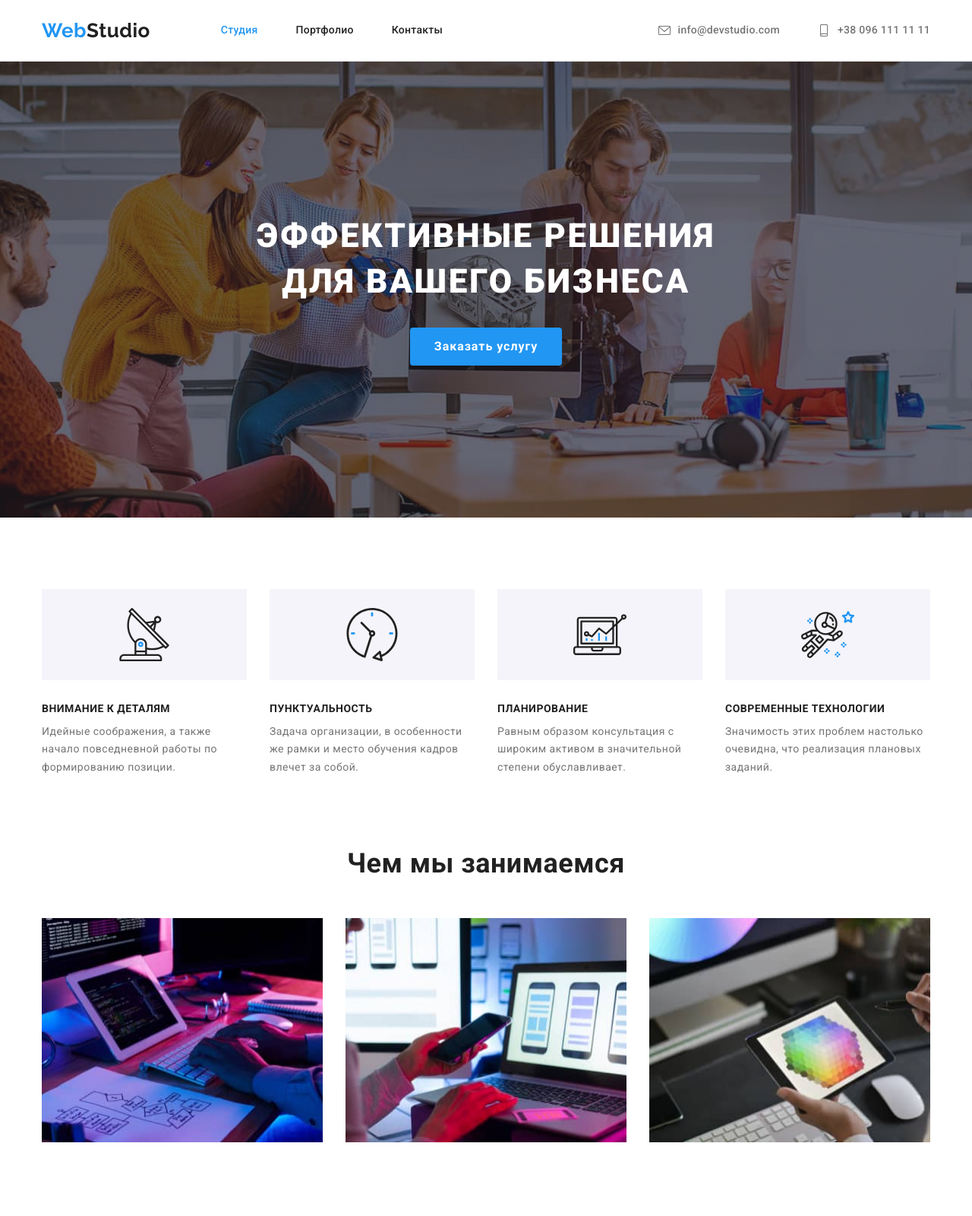
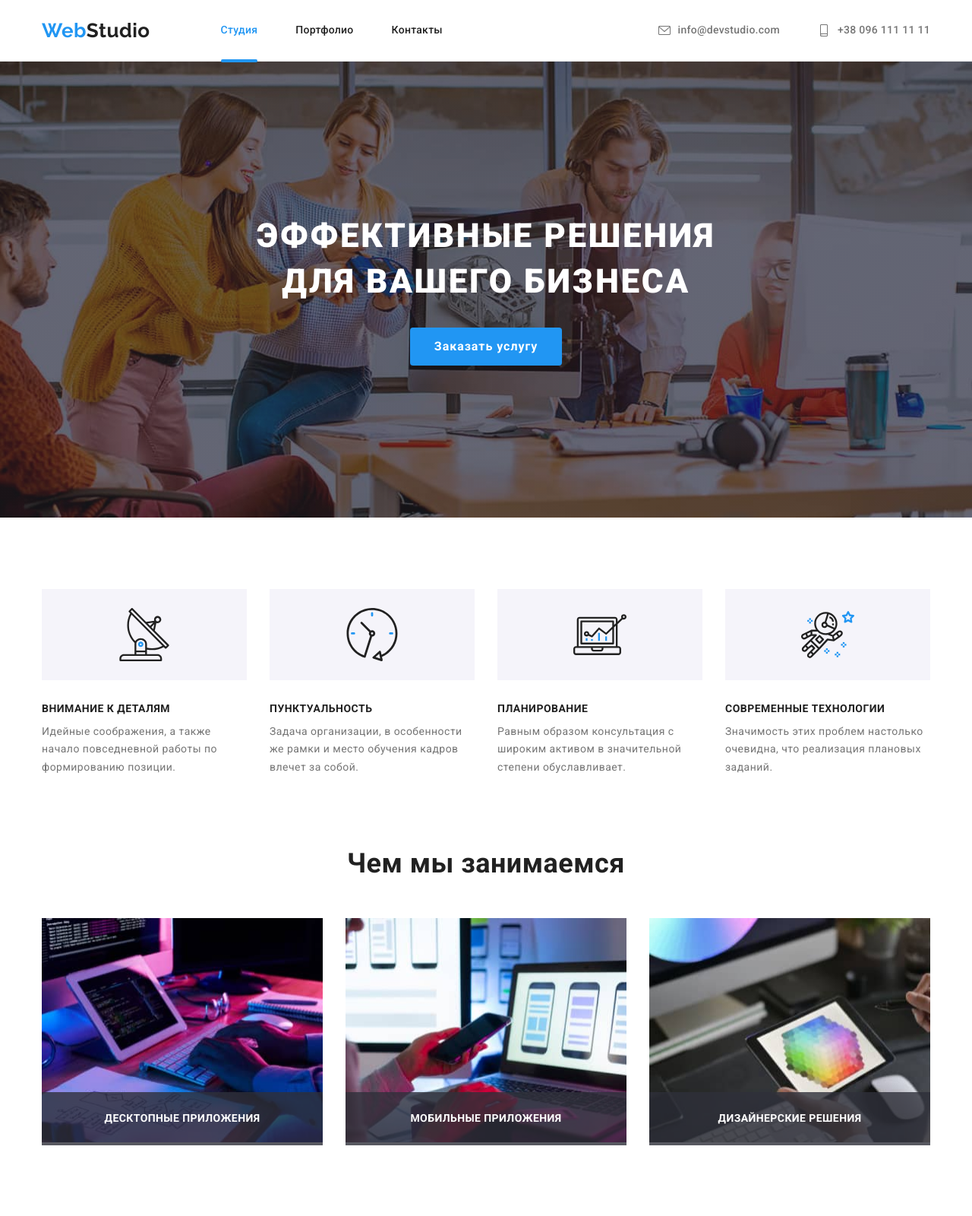
Before and after one commit to MaksymFrankov/goit-markup-hw-05, a plain HTML site: page index.html in a window 1280 px wide. Shown: the top 1600 px of the page at 76% size. Drawn offline with nearby package versions, Linux system fonts and the light colour scheme.

Commit message:
index-all?

```diff
--- a/css/styles.css
+++ b/css/styles.css
@@ -41,9 +41,11 @@ body {
 
 /* -----------------Header----------------- */
 .logo {
-  display: flex;
-  align-items: center;
+  display: inline;
+  /* align-items: center; */
   margin-right: 93px;
+  padding-bottom: 24px;
+  padding-top: 24px;
 
   font-family: 'Raleway', sans-serif;
   font-weight: 700;
@@ -54,6 +56,10 @@ body {
 }
 .particle-web {
   color: var(--secondary-color);
+}
+.site-navigaton{
+  display: flex;
+  align-items: center;
 }
 .nav-list {
   padding-top: 32px;
@@ -66,11 +72,24 @@ body {
   letter-spacing: 0.02em;
   text-decoration: none;
   color: var(--main-text-color);
-  /* background: tomato; */
+
+  transition: color 250ms cubic-bezier(0.4, 0, 0.2, 1);
+  position: relative;
 }
 .nav-list:hover,
-.nav-list:focus {
+.nav-list:focus,
+.accent {
   color: var(--secondary-color);
+}
+.nav-list.accent::after {
+  content: '';
+  width: 100%;
+  height: 4px;
+  border-radius: 2px;
+  background-color: var(--secondary-color);
+  position: absolute;
+  left: 0;
+  bottom: -1.75px;
 }
 .contact-list {
   padding-top: 32px;
@@ -82,15 +101,15 @@ body {
   line-height: 1.14;
   letter-spacing: 0.02em;
   text-decoration: none;
+
   color: var(--gray);
+  transition: color 250ms cubic-bezier(0.4, 0, 0.2, 1);
 }
 .contact-list:hover,
 .contact-list:focus {
   color: var(--secondary-color);
 }
-.accent{
-  color: var(--secondary-color);
-}
+
 .page-nav {
   display: flex;
 }
@@ -99,10 +118,12 @@ body {
   display: flex;
   align-items: center;
   border-bottom: var(--header-border) 1px solid;
+  width: 100%;
 }
 .contact-item-icon {
   fill: currentColor;
   margin-right: 10px;
+  /* max-width: 142px; */
   }
 
 
@@ -114,7 +135,7 @@ body {
   padding-left: 15px;
   padding-right: 15px;
 }
-.section{
+.section {
 padding-top: 94px;
 padding-bottom: 94px;
 }
@@ -159,6 +180,8 @@ padding-bottom: 94px;
   cursor: pointer;
   border: none;
   flex-grow: 1;
+  transition: color 250ms cubic-bezier(0.4, 0, 0.2, 1),
+  background-color 250ms cubic-bezier(0.4, 0, 0.2, 1);
 
   margin-top: 30px;
   display: inline-block;
@@ -189,6 +212,27 @@ padding-bottom: 94px;
 
 .features-icon-item+.features-icon-item {
   margin-left: 30px;
+}
+.about-top-text {
+  display: flex;
+  justify-content: center;
+  align-items: center;
+  width: 370px;
+  height: 70px;
+  font-weight: 700;
+  font-size: 14px;
+  line-height: 1.14;
+  text-align: center;
+  letter-spacing: 0.03em;
+  text-transform: uppercase;
+  color: var(--white);
+  background-color: rgba(47, 48, 58, 0.8);
+
+  position: absolute;
+  bottom: 0;
+}
+.features-item {
+  position: relative;
 }
 .benefits-header {
   font-weight: 700;
@@ -281,6 +325,9 @@ padding-bottom: 94px;
   border-radius: 50%;
   background-color: var(--white);
   color: var(--icon-color);
+
+  transition: color 250ms cubic-bezier(0.4, 0, 0.2, 1),
+  background-color 250ms cubic-bezier(0.4, 0, 0.2, 1);
 }
 
 .team-social-link:hover,
@@ -420,6 +467,7 @@ padding: 0;
   height: 100%;
   border-radius: 50%;
   background-color: rgba(255, 255, 255, 0.1);
+  transition: background-color 250ms cubic-bezier(0.4, 0, 0.2, 1)
 }
 
 .footer-social-link:hover,
@@ -467,6 +515,8 @@ padding: 0;
   color: var(--icon-color);
   border: 1px solid #afb1b8;
   border-radius: 4px;
+  transition: color 250ms cubic-bezier(0.4, 0, 0.2, 1),
+  border-color 250ms cubic-bezier(0.4, 0, 0.2, 1);
 }
 
 .client-icon {
--- a/index.html
+++ b/index.html
@@ -16,9 +16,10 @@
 
 
 
-            <a class="logo" href="index.html" ><span class="particle-web">Web</span>Studio</a>
+
             <nav class="site-navigaton">
-            <ul class="all-lists-nav">
+                <a class="logo" href="index.html"><span class="particle-web">Web</span>Studio</a>
+            <ul class="all-lists-nav all-lists">
                 <li class="item"><a class="nav-list accent" href="./index.html">Студия</a></li>
                 <li class="item"><a class="nav-list" href="./portfolio.html">Портфолио</a></li>
                 <li class="item"><a class="nav-list" href="">Контакты</a></li>
@@ -34,11 +35,14 @@
            info@devstudio.com
           </a>
          </li>
-            <li class="item contact-item"><a class="contact-list" href="tel:+380961111111">
-              <svg class="contact-item-icon" width="16" height="16">
-               <use href="./images/icons.svg#icon-smartphone"></use>
-              </svg>
-            +38 096 111 11 11</a></li>
+          <li class="item contact-item">
+           <a class="contact-list" href="tel:+380961111111">
+            <svg class="contact-item-icon" width="16" height="16">
+             <use href="./images/icons.svg#icon-smartphone"></use>
+            </svg>
+            +38 096 111 11 11
+           </a>
+          </li>
         </ul>
         </div>
     </header>
@@ -101,14 +105,23 @@
             <h2 class="secondary-header">Чем мы занимаемся</h2>
 
             <ul class="all-lists features">
-                <li class="item">
-                    <img src="./images/working-on-tablet.jpg" alt="Пишем код" width="370" height="295">
+                <li class="item features-item">
+                    <img src="./images/working-on-tablet.jpg" alt="Десктопные приложения" width="370" height="295">
+                    <div class="about-top">
+                     <p class="about-top-text">Десктопные приложения</p>
+                    </div>
                 </li>
-                <li class="item">
-                    <img src="./images/working-on-phone.jpg" alt="Адаптируем под телефоны" width="370" height="295">
+                <li class="item features-item">
+                    <img src="./images/working-on-phone.jpg" alt="Адаптация сайта для смаpтфона" width="370" height="295">
+                    <div class="about-top">
+                     <p class="about-top-text">Мобильные приложения</p>
+                    </div>
                 </li>
-                <li class="item">
+                <li class="item features-item">
                     <img src="./images/working-on-tablet2.jpg" alt="Создаём дизайн" width="370" height="295">
+                    <div class="about-top">
+                     <p class="about-top-text">Дизайнерские решения</p>
+                    </div>
                 </li>
             </ul>
             </div>
```
Also changed, not shown: js/modal.js (added, +14 -0 lines).
